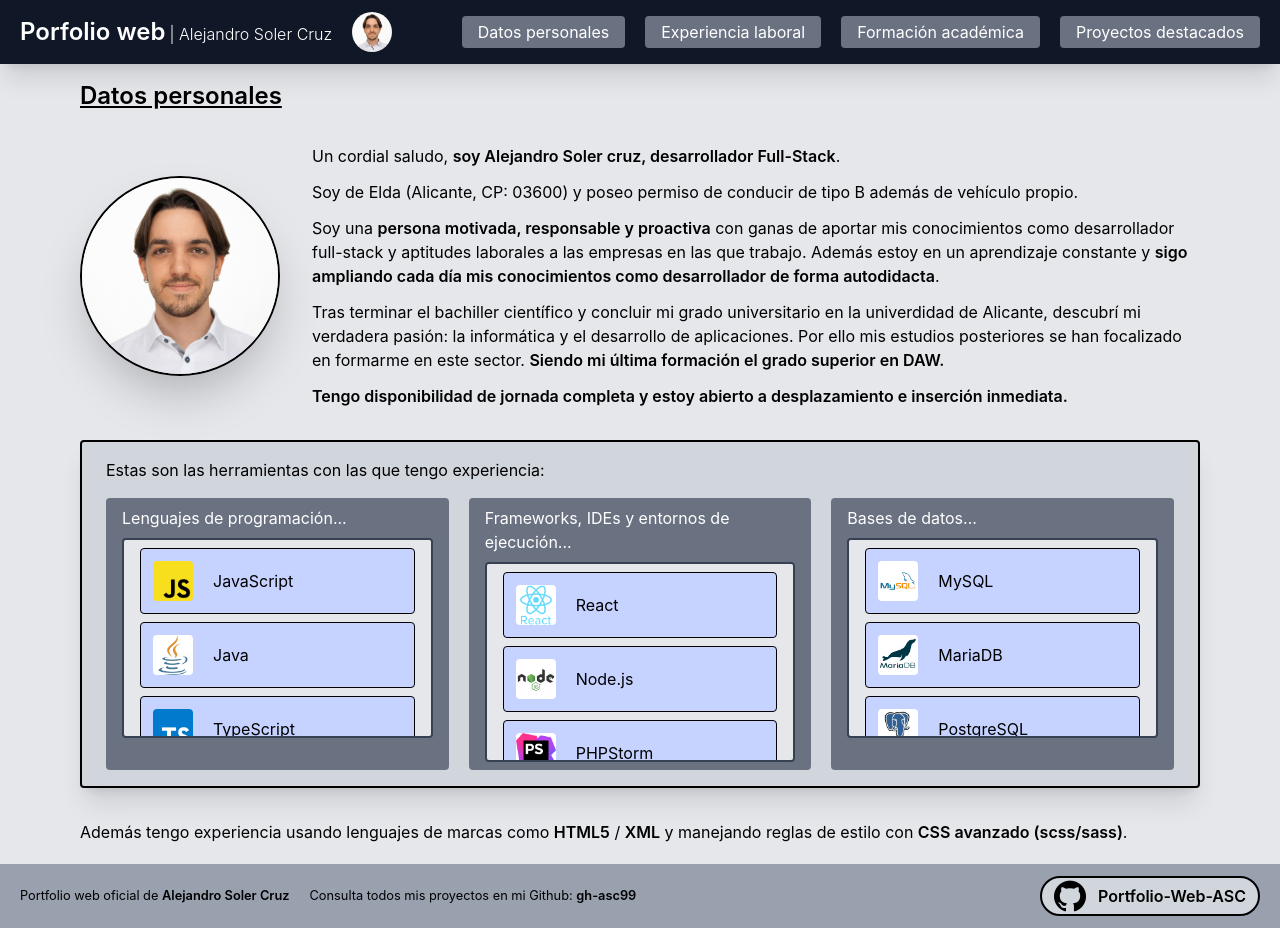
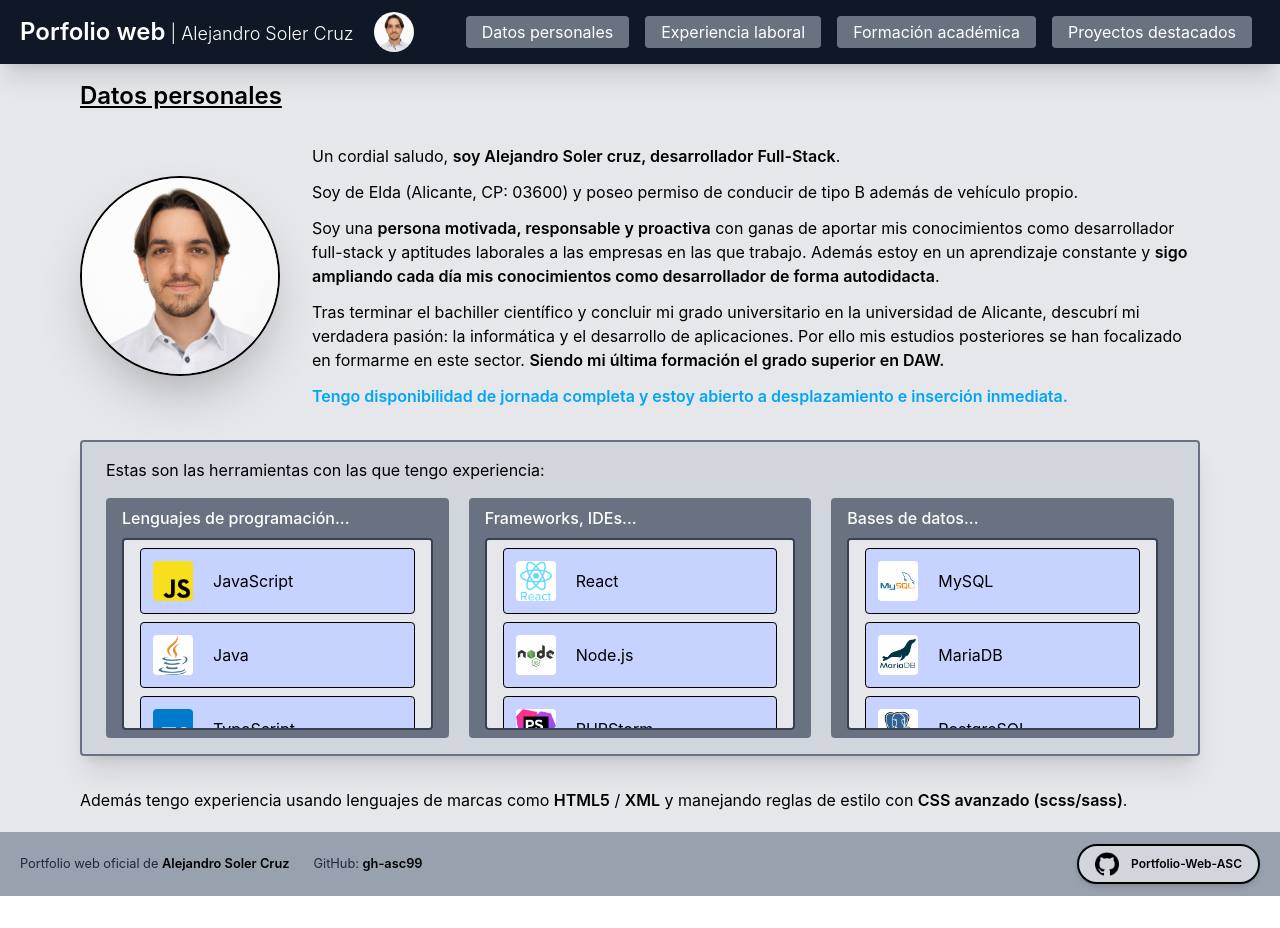
Before and after one commit to gh-asc99/Portfolio-Web-ASC, a React (Vite) app: page / in a window 1280 px wide. After the commit the page ends 896 px from the top, so only its background shows below. Built offline with nearby package versions, Linux system fonts and the light colour scheme.

Commit message:
Sección datos personales con design responsive para pantallas pequeñas

```diff
--- a/src/components/components/DatosPresentacion.jsx
+++ b/src/components/components/DatosPresentacion.jsx
@@ -4,12 +4,19 @@ import ascImagen from '../../assets/asc-imagen.png';
 const DatosPresentacion = () => {
   return (
     <div className="flex items-center text-white gap-5">
-      <h2 className='font-semibold'>
-        <span className='text-2xl'>Porfolio web</span> {" "}
-        <span className="font-light">| Alejandro Soler Cruz</span>
+      <h2 className="font-semibold text-2xl">
+        <span className="md:inline font-semibold">Porfolio web</span>
+
+        <span className="font-light md:hidden text-lg"> | ASC</span>
+        <span className="hidden md:inline font-light text-lg"> | Alejandro Soler Cruz</span>
       </h2>
+
       <div className="w-10 h-10 rounded-full">
-        <img src={ascImagen} alt="Imagen de Alejandro Soler Cruz" className='rounded-full w-full h-full object-cover'/>
+        <img
+          src={ascImagen}
+          alt="Imagen de Alejandro Soler Cruz"
+          className="rounded-full w-full h-full object-cover"
+        />
       </div>
     </div>
   );
--- a/src/components/layout/Cuerpo.jsx
+++ b/src/components/layout/Cuerpo.jsx
@@ -2,7 +2,7 @@ import React from 'react'
 
 const Cuerpo = ({children}) => {
   return (
-    <div className='min-h-screen pt-20 pb-5 w-full overflow-auto bg-gray-200 px-20'>
+    <div className='min-h-screen pt-20 pb-5 w-full overflow-auto bg-gray-200 px-10 md:px-20'>
       {children}
     </div>
   )
--- a/src/components/layout/PiePagina.jsx
+++ b/src/components/layout/PiePagina.jsx
@@ -3,14 +3,19 @@ import github from "../../assets/github.png";
 
 const PiePagina = () => {
   return (
-    <footer className="relative flex items-center justify-between w-full h-16 bg-gray-400 px-5">
-      <div className="flex gap-5">
-        <small>
+    <footer className="w-full flex flex-row items-center justify-between gap-4 md:gap-5 bg-gray-400 px-5 py-4 md:py-0 md:h-16 text-center md:text-left">
+
+      <div className="flex flex-col text-left md:text-center md:flex-row md:gap-6 text-gray-800 ">
+        <small className="md:hidden ">
+          Portfolio web {" "}
+          <span className="font-semibold text-black">Alejandro Soler Cruz</span>
+        </small>
+        <small className="hidden md:inline">
           Portfolio web oficial de{" "}
-          <span className="font-semibold">Alejandro Soler Cruz</span>
+          <span className="font-semibold text-black">Alejandro Soler Cruz</span>
         </small>
         <small>
-          Consulta todos mis proyectos en mi Github: <span className="font-semibold">gh-asc99</span>
+          GitHub: <span className="font-semibold text-black">gh-asc99</span>
         </small>
       </div>
 
@@ -18,14 +23,14 @@ const PiePagina = () => {
         href="https://github.com/gh-asc99/Portfolio-Web-ASC.git"
         target="_blank"
         rel="noopener noreferrer"
-        className="flex h-10 rounded-full gap-3 items-center border-2 px-3 bg-gray-300 font-semibold"
+        className="flex h-10 rounded-full gap-3 items-center border-2 px-4 bg-gray-300 font-semibold text-xs md:text-md shadow-md hover:bg-gray-200 transition-colors duration-200"
       >
         <img
           src={github}
-          alt="Repositorios github (gh-asc99)"
-          className="h-8"
+          alt="Repositorio GitHub"
+          className="h-6 w-6 object-contain"
         />
-        <p>Portfolio-Web-ASC</p>
+        <span>Portfolio-Web-ASC</span>
       </a>
     </footer>
   );
--- a/src/components/menu/Menu.jsx
+++ b/src/components/menu/Menu.jsx
@@ -1,14 +1,42 @@
-import React from 'react'
+import React, { useState } from 'react'
 import { Link } from 'react-router-dom'
 
 const Menu = () => {
+
+  const [menuAbierto, setMenuAbierto] = useState(false);
+
   return (
-    <nav className='flex gap-5'>
-      <Link to='/' className='hover:bg-sky-500 bg-gray-500 px-4 py-1 rounded-sm text-white'>Datos personales</Link>
-      <Link to='/experiencia-laboral' className='hover:bg-sky-500 bg-gray-500 px-4 py-1 rounded-sm text-white'>Experiencia laboral</Link>
-      <Link to='/formacion-academica' className='hover:bg-sky-500 bg-gray-500 px-4 py-1 rounded-sm text-white'>Formación académica</Link>
-      <Link to='/proyectos-destacados' className='hover:bg-sky-500 bg-gray-500 px-4 py-1 rounded-sm text-white'>Proyectos destacados</Link>
-    </nav>
+    <div className="relative">
+      <button
+        onClick={() => setMenuAbierto(!menuAbierto)}
+        className="block md:hidden focus:outline-none text-white p-2"
+        aria-label="Abrir menú"
+      >
+        <svg className="w-6 h-6" fill="none" stroke="currentColor" viewBox="0 0 24 24">
+          {menuAbierto ? (
+            <path strokeLinecap="round" strokeLinejoin="round" strokeWidth="2" d="M6 18L18 6M6 6l12 12"></path>
+          ) : (
+            <path strokeLinecap="round" strokeLinejoin="round" strokeWidth="2" d="M4 6h16M4 12h16m-7 6h7"></path>
+          )}
+        </svg>
+      </button>
+
+      {menuAbierto && (
+        <nav className="flex flex-col gap-5 absolute top-15 border-2 border-black/80 right-0 z-50 rounded-sm bg-gray-300 px-4 py-4 text-center w-48 shadow-lg transition-all duration-300 ease-in-out md:hidden">
+          <Link to='/' onClick={() => setMenuAbierto(false)} className='hover:bg-sky-500 bg-gray-500 px-5 py-1 rounded-sm text-white'>Datos personales</Link>
+          <Link to='/experiencia-laboral' onClick={() => setMenuAbierto(false)} className='hover:bg-sky-500 bg-gray-500 px-5 py-1 rounded-sm text-white'>Experiencia laboral</Link>
+          <Link to='/formacion-academica' onClick={() => setMenuAbierto(false)} className='hover:bg-sky-500 bg-gray-500 px-5 py-1 rounded-sm text-white'>Formación académica</Link>
+          <Link to='/proyectos-destacados' onClick={() => setMenuAbierto(false)} className='hover:bg-sky-500 bg-gray-500 px-5 py-1 rounded-sm text-white'>Proyectos destacados</Link>
+        </nav>
+      )}
+
+      <nav className="hidden md:flex gap-4 mr-2">
+        <Link to='/' className='hover:bg-sky-500 bg-gray-500 px-4 py-1 rounded-sm text-white'>Datos personales</Link>
+        <Link to='/experiencia-laboral' className='hover:bg-sky-500 bg-gray-500 px-4 py-1 rounded-sm text-white'>Experiencia laboral</Link>
+        <Link to='/formacion-academica' className='hover:bg-sky-500 bg-gray-500 px-4 py-1 rounded-sm text-white'>Formación académica</Link>
+        <Link to='/proyectos-destacados' className='hover:bg-sky-500 bg-gray-500 px-4 py-1 rounded-sm text-white'>Proyectos destacados</Link>
+      </nav>
+    </div>
   )
 }
 
--- a/src/pages/DatosPersonales.jsx
+++ b/src/pages/DatosPersonales.jsx
@@ -21,14 +21,15 @@ import mongodbIcon from "../assets/databases/mongodb-icon.png";
 
 const DatosPersonales = () => {
   return (
-    <div className="flex flex-col gap-8">
+    <div className="flex flex-col gap-8  md:px-0">
       <h2 className="text-2xl font-semibold underline">Datos personales</h2>
 
-      <div className="flex gap-8 items-center">
+      {/* SECCIÓN FOTO Y BIOGRAFÍA: Columna en móvil, fila a partir de md. Centrado en móvil. */}
+      <div className="flex flex-col md:flex-row gap-6 md:gap-8 items-center text-center md:text-left">
         <img
           src={ascImagen}
           alt="Alejandro Soler Cruz"
-          className="shadow-2xl w-50 h-50 rounded-full border-2"
+          className="shadow-2xl w-40 h-40 md:w-50 md:h-50 rounded-full border-2 object-cover"
         />
         <div className="flex flex-col w-full gap-3">
           <p>
@@ -58,30 +59,35 @@ const DatosPersonales = () => {
           </p>
           <p>
             Tras terminar el bachiller científico y concluir mi grado
-            universitario en la univerdidad de Alicante, descubrí mi verdadera
+            universitario en la universidad de Alicante, descubrí mi verdadera
             pasión: la informática y el desarrollo de aplicaciones. Por ello mis
             estudios posteriores se han focalizado en formarme en este sector.{" "}
             <span className="font-semibold">
               Siendo mi última formación el grado superior en DAW.
             </span>
           </p>
-          <p className="font-semibold">
+          <p className="font-semibold text-sky-500">
             Tengo disponibilidad de jornada completa y estoy abierto a
             desplazamiento e inserción inmediata.
           </p>
         </div>
       </div>
 
-      <div className="shadow-xl w-full border-2 border-solid border-grap-500 bg-gray-300 px-6 pt-4 pb-4 rounded-sm">
-        <p className="pb-4">
+      {/* CONTENEDOR DE HERRAMIENTAS */}
+      <div className="shadow-xl w-full border-2 border-solid border-gray-500 bg-gray-300 px-4 md:px-6 pt-4 pb-4 rounded-sm">
+        <p className="pb-4 text-center md:text-left">
           Estas son las herramientas con las que tengo experiencia:
         </p>
-        <div className="w-full flex justify-between gap-5">
+
+        {/* LAS TRES COLUMNAS: Se apilan verticalmente en móvil (flex-col) y se ponen en fila en pantallas grandes (md:flex-row) */}
+        <div className="w-full flex flex-col md:flex-row gap-5">
+
+          {/* LENGUAJES */}
           <div id="lenguajes" className="w-full bg-gray-500 px-4 py-2 rounded-sm">
-            <h3 className="text-white mb-2">
+            <h3 className="text-white mb-2 text-sm md:text-base font-medium">
               Lenguajes de programación...
             </h3>
-            <div className="border-2 rounded-sm border-gray-700 py-2 px-4 h-50 overflow-auto bg-gray-200">
+            <div className="border-2 rounded-sm border-gray-700 py-2 px-4 h-48 overflow-auto bg-gray-200">
               <ul className="flex flex-col gap-2">
                 <li>
                   <NombreIcono nombre="JavaScript" icono={javacriptIcon} />
@@ -99,11 +105,12 @@ const DatosPersonales = () => {
             </div>
           </div>
 
-          <div id="otros" className="w-full bg-gray-500 px-4 py-2 rounded-sm">
-            <h3 className="text-white mb-2">
-              Frameworks, IDEs y entornos de ejecución...
+          {/* FRAMEWORKS */}
+          <div id="frameworks" className="w-full bg-gray-500 px-4 py-2 rounded-sm">
+            <h3 className="text-white mb-2 text-sm md:text-base font-medium">
+              Frameworks, IDEs...
             </h3>
-            <div className="border-2 rounded-sm border-gray-700 py-2 px-4 h-50 overflow-auto bg-gray-200">
+            <div className="border-2 rounded-sm border-gray-700 py-2 px-4 h-48 overflow-auto bg-gray-200">
               <ul className="flex flex-col gap-2">
                 <li>
                   <NombreIcono nombre="React" icono={reactIcon} />
@@ -127,11 +134,12 @@ const DatosPersonales = () => {
             </div>
           </div>
 
-          <div id="otros" className="w-full bg-gray-500 px-4 py-2 rounded-sm">
-            <h3 className="text-white mb-2">
+          {/* BASES DE DATOS */}
+          <div id="bases-datos" className="w-full bg-gray-500 px-4 py-2 rounded-sm">
+            <h3 className="text-white mb-2 text-sm md:text-base font-medium">
               Bases de datos...
             </h3>
-            <div className="border-2 rounded-sm border-gray-700 py-2 px-4 h-50 overflow-auto bg-gray-200">
+            <div className="border-2 rounded-sm border-gray-700 py-2 px-4 h-48 overflow-auto bg-gray-200">
               <ul className="flex flex-col gap-2">
                 <li>
                   <NombreIcono nombre="MySQL" icono={mysqlIcon} />
@@ -148,10 +156,11 @@ const DatosPersonales = () => {
               </ul>
             </div>
           </div>
+
         </div>
       </div>
 
-      <p>
+      <p className="text-center md:text-left">
         Además tengo experiencia usando lenguajes de marcas como{" "}
         <span className="font-semibold">HTML5</span> /{" "}
         <span className="font-semibold">XML</span> y manejando reglas de estilo
```
